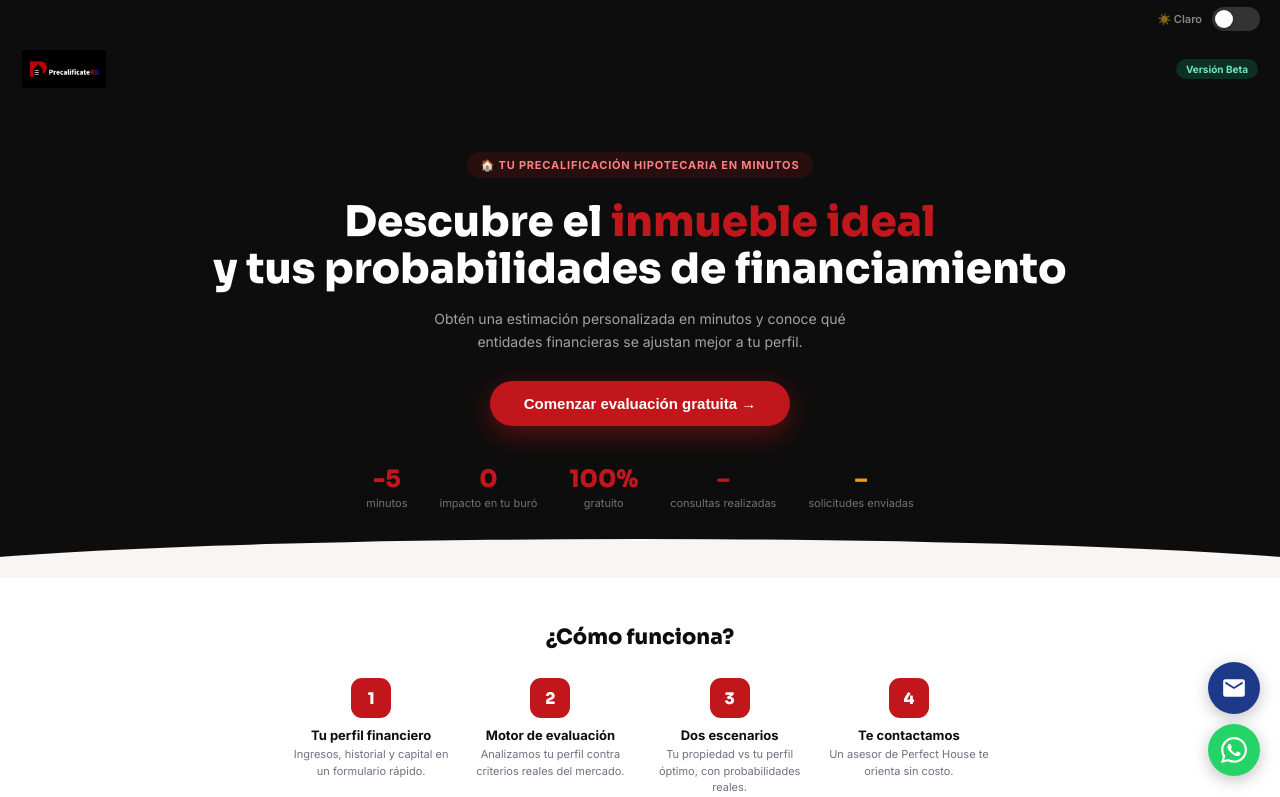
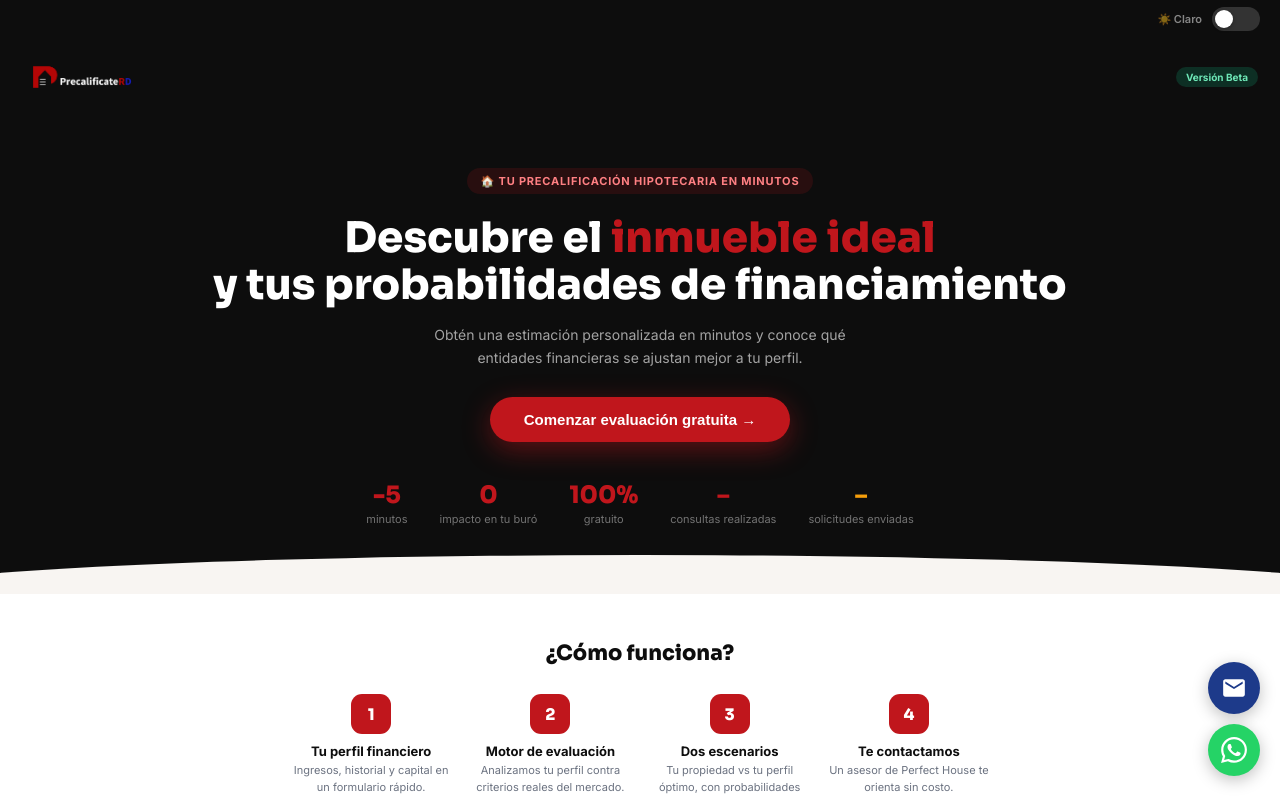
Before and after one commit to fransierfoster/PrecalificateRD, a Next.js app: page / in a window 1280 px wide. Shown: the top 797 px of the page. Built offline with nearby package versions, Linux system fonts and the light colour scheme; no server answers; the database is empty.

Commit message:
Make logo background transparent and increase header logo size

```diff
--- a/app/globals.css
+++ b/app/globals.css
@@ -15,7 +15,7 @@ body{font-family:'Inter',sans-serif;background:var(--bg);color:var(--tx);min-hei
 header{background:var(--blk);padding:12px 22px;display:flex;align-items:center;justify-content:space-between;position:sticky;top:0;z-index:100;}
 .logo{display:flex;align-items:center;gap:11px;text-decoration:none;}
 .logo img{width:44px;height:44px;object-fit:contain;border-radius:6px;}
-.logo-full img{width:auto;height:38px;border-radius:0;}
+.logo-full img{width:auto;height:54px;border-radius:0;}
 .lname{font-family:'Sora',sans-serif;font-size:17px;font-weight:800;}
 .lw{color:#FFF;}.lr{color:#C0161C;}.ld{color:#1D3A8A;}
 .hbadge{font-size:10px;font-weight:700;padding:4px 10px;border-radius:20px;background:rgba(16,185,129,.2);color:#6EE7B7;}
```
Also changed, not shown: public/logo-full.png.
